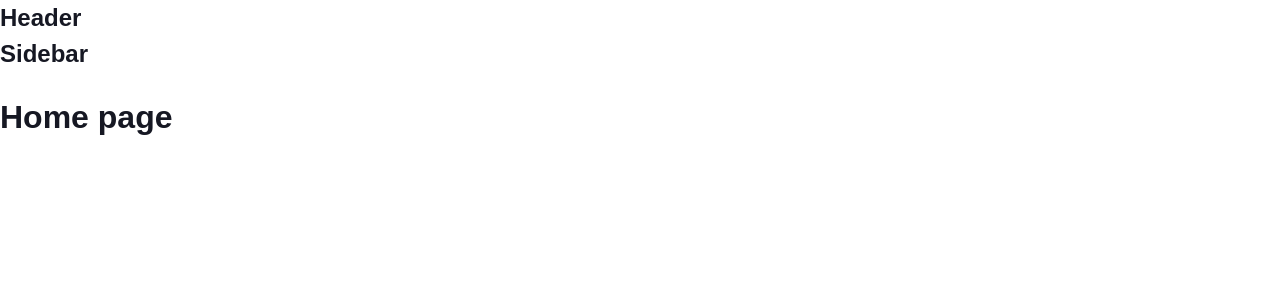
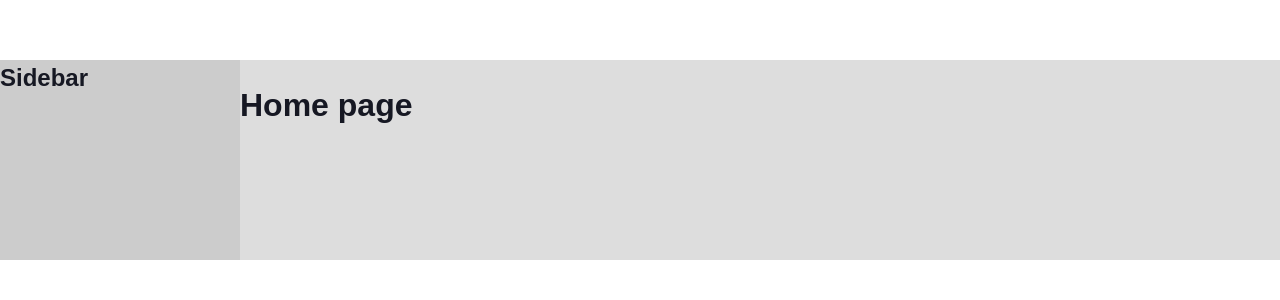
Before and after one commit to tranmanh03/tiktok2023, a React (Create React App) app: page / in a window 1280 px wide. Shown: the top 300 px of the page. Built offline with nearby package versions, Linux system fonts and the light colour scheme.

Commit message:
Dung default Layout

```diff
--- a/package.json
+++ b/package.json
@@ -6,6 +6,7 @@
     "@testing-library/jest-dom": "^5.17.0",
     "@testing-library/react": "^13.4.0",
     "@testing-library/user-event": "^13.5.0",
+    "classnames": "^2.3.2",
     "normalize.css": "^8.0.1",
     "react": "^18.2.0",
     "react-dom": "^18.2.0",
--- /dev/null
+++ b/src/components/Layout/DefaultLayout/DefaultLayout.module.scss
@@ -0,0 +1,15 @@
+.wrapper {
+  display: flex;
+  flex-direction: column;
+  align-items: center;
+}
+
+.container {
+  width: 100%;
+  display: flex;
+}
+
+.content {
+  flex: 1;
+  background-color: #ddd;
+}
--- /dev/null
+++ b/src/components/Layout/DefaultLayout/Sidebar/Sidebar.module.scss
@@ -0,0 +1,5 @@
+.wrapper {
+  width: 240px;
+  min-height: 200px;
+  background-color: #ccc;
+}
--- a/src/components/Layout/DefaultLayout/Sidebar/index.js
+++ b/src/components/Layout/DefaultLayout/Sidebar/index.js
@@ -1,5 +1,13 @@
+import classNames from 'classnames/bind';
+import styles from './Sidebar.module.scss';
+
+const cx = classNames.bind(styles);
+
 function Sidebar() {
-  return <h2>Sidebar</h2>;
+  return (
+    <aside className={cx('wrapper')}>
+      <h2>Sidebar</h2>
+    </aside>
+  );
 }
-
 export default Sidebar;
--- a/src/components/Layout/DefaultLayout/index.js
+++ b/src/components/Layout/DefaultLayout/index.js
@@ -1,13 +1,17 @@
+import classNames from 'classnames/bind';
 import Header from '~/components/Layout/components/Header';
+import styles from './DefaultLayout.module.scss';
 import Sidebar from './Sidebar';
+
+const cx = classNames.bind(styles);
 
 function DeafaultLayout({ children }) {
   return (
-    <div>
+    <div className={cx('wrapper')}>
       <Header />
-      <div className="container">
+      <div className={cx('container')}>
         <Sidebar />
-        <div className="content">{children}</div>
+        <div className={cx('content')}>{children}</div>
       </div>
     </div>
   );
--- a/src/components/Layout/HeaderOnly/index.js
+++ b/src/components/Layout/HeaderOnly/index.js
@@ -1,6 +1,6 @@
 import Header from '~/components/Layout/components/Header';
 
-function DeafaultLayout({ children }) {
+function HeaderOnly({ children }) {
   return (
     <div>
       <Header />
@@ -11,4 +11,4 @@
   );
 }
 
-export default DeafaultLayout;
+export default HeaderOnly;
--- /dev/null
+++ b/src/components/Layout/components/Header/Header.module.scss
@@ -0,0 +1,13 @@
+.wrapper {
+  width: 100%;
+  height: 60px;
+  box-shadow: rgba(0, 0, 0, 0.12) 0px 1px 1px;
+  display: flex;
+  justify-content: center;
+}
+
+.inner {
+  height: 100%;
+  width: 100%;
+  padding: 0 24px 0 16px;
+}
--- a/src/components/Layout/components/Header/index.js
+++ b/src/components/Layout/components/Header/index.js
@@ -1,5 +1,13 @@
+import classNames from 'classnames/bind';
+import styles from './Header.module.scss';
+
+const cx = classNames.bind(styles);
 function Header() {
-  return <h2>Header</h2>;
+  return (
+    <div className={cx('wrapper')}>
+      <div className={cx('inner')}></div>
+    </div>
+  );
 }
 
 export default Header;
```
Also changed, not shown: 1 other file (tests, documents, lock files or other folders).
